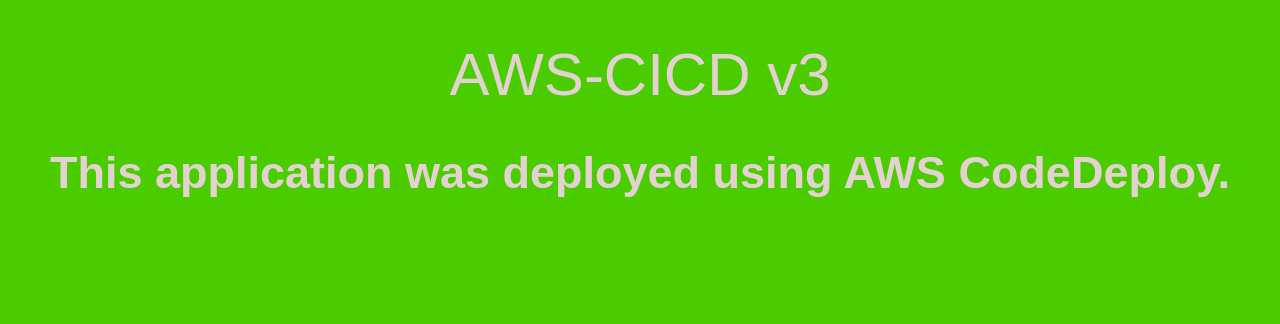
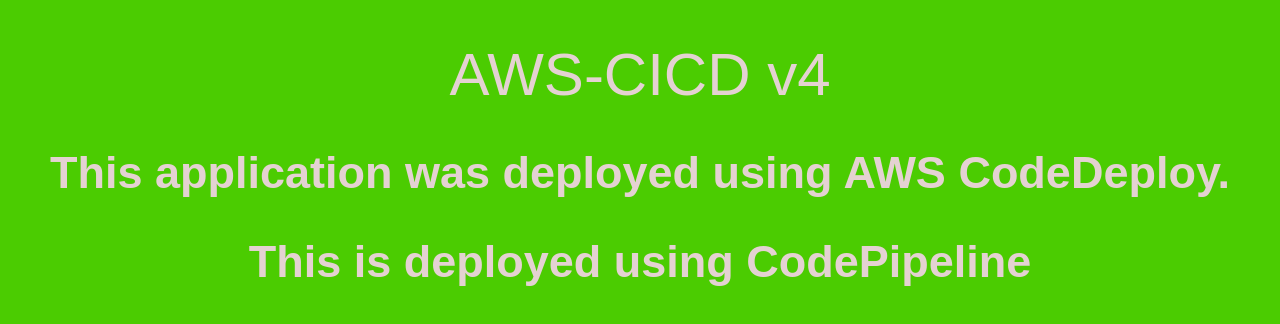
Before and after one commit to apikodes/test-cicd-aws-codecommit-repo, a plain HTML site: page index.html in a window 1280 px wide. Drawn offline with Linux system fonts and the light colour scheme.

Commit message:
Edited index.html

```diff
--- a/index.html
+++ b/index.html
@@ -26,8 +26,9 @@
 </head>
 <body>
   <div align="center">
-    <h1>AWS-CICD v3</h1>
+    <h1>AWS-CICD v4</h1>
     <h2>This application was deployed using AWS CodeDeploy.</h2>
+    <h2>This is deployed using CodePipeline</h2>
   </div>
 </body>
 </html>
```
